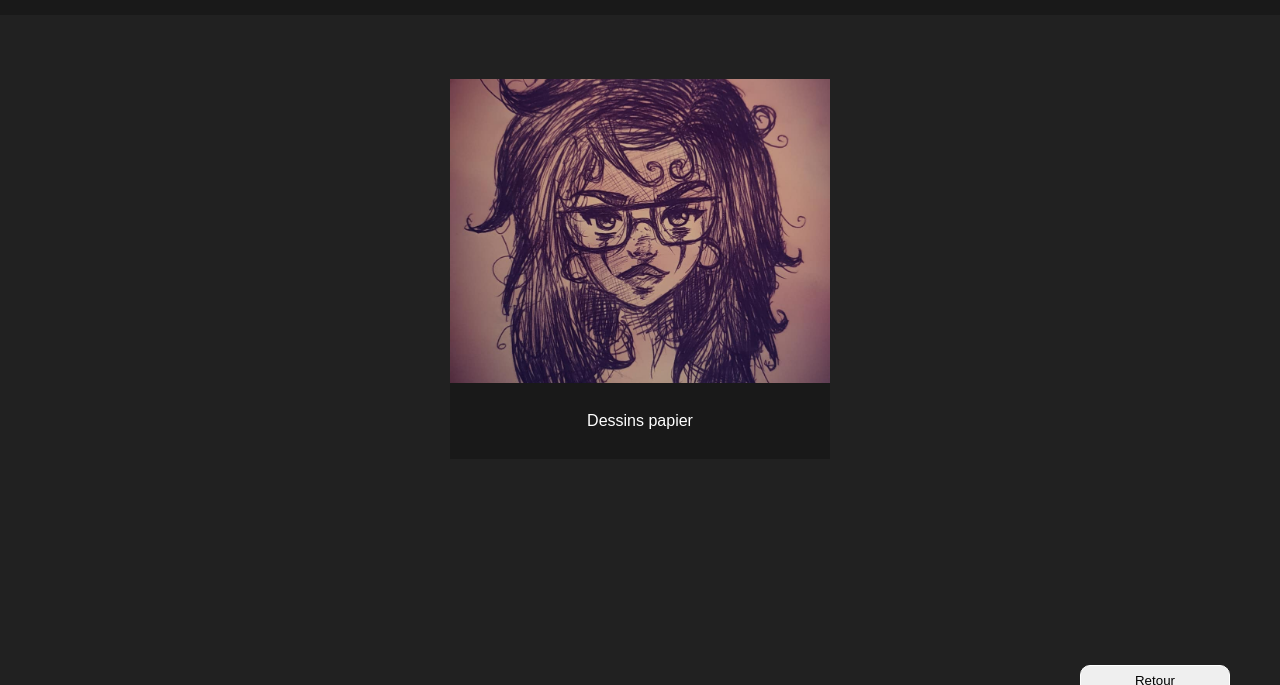
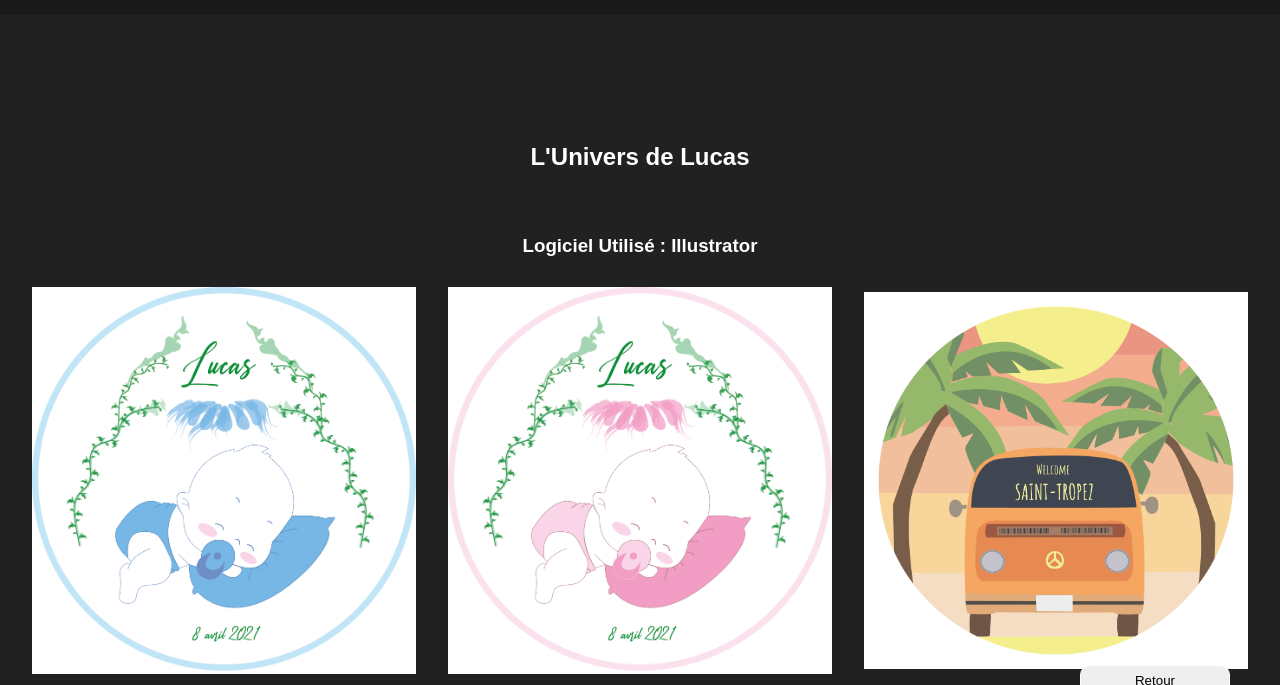
Before and after one commit to Niiins/my-portfolio, a website: page pages/universLucas.html in a window 1280 px wide. Shown: the part 55-740 px from the top of the page. Drawn offline with Linux system fonts and the light colour scheme.

Commit message:
done desktop version

```diff
--- a/pages/universLucas.html
+++ b/pages/universLucas.html
@@ -7,18 +7,46 @@
     <link rel="preconnect" href="https://fonts.googleapis.com">
     <link rel="stylesheet" href="../style.css">
     <title>Nadine Batteoui</title>
+    <style>
+        .container{
+            display: flex;
+            flex-direction: column;
+            align-items: center;
+        }
+
+        .icon-container{
+            display: flex;
+            flex-direction: row;
+            align-items: center;
+            justify-content: space-evenly;
+            flex-wrap: wrap;
+            width: 100%;
+        }
+
+        .icon{
+            width: 30%;
+            background-color: white;
+        }
+
+        .affiche{
+            width: 30%;
+        }
+    </style>
 </head>
     <body>
         <header>
             <h1>Nadine Batteoui</h1>
         </header>
         <main>
-            <div>
-                <div class="card">
-                    <img src="../images/dessin1.jpg" alt="">
-                    <div>
-                        <p>Dessins papier</p>
-                    </div>
+            <div class="container">
+                <h2>L'Univers de Lucas</h2>
+                <h3>Logiciel Utilisé : Illustrator</h3>
+                <div class="icon-container">
+                    <img class="icon" src="../images/univers-lucas/Lucas Bleuu.png" alt="">
+                    <img class="icon" src="../images/univers-lucas/Lucas rosee.png" alt="">
+                    <img class="icon" src="../images/univers-lucas/Welcome_ST_Tropez.png" alt="">
+                    <img class="affiche" src="../images/univers-lucas/L_univers de Lucas 1.png" alt="">
+                    <img class="affiche" src="../images/univers-lucas/L_univers de Lucas 2.png" alt="">
                 </div>
             </div>
             <button>Retour</button>
--- a/style.css
+++ b/style.css
@@ -10,6 +10,7 @@ body{
     background-color: #212121;
     color: white;
     font-family: 'Robot', sans-serif;
+    padding-bottom: 300px;
 }
 
 header{
```
Also changed, not shown: index.html (+1 -1 lines), pages/codeSpaceTypo.html (+1 -1 lines), pages/combinerImages.html (+20 -1 lines), pages/robeGiraffe.html (+15 -7 lines), pages/tabasco.html (+16 -7 lines), images/combine/resultat.png (added), images/tabasco/tabasco.png (added), images/univers-lucas/L_univers de Lucas 1.png (added), images/univers-lucas/L_univers de Lucas 2.png (added), images/univers-lucas/Lucas Bleuu.png (added), images/univers-lucas/Lucas rosee.png (added), images/univers-lucas/Screenshot_3.png (renamed from images/illustrator/Screenshot_3.png), images/univers-lucas/Welcome_ST_Tropez.png (added), 2 other files.
